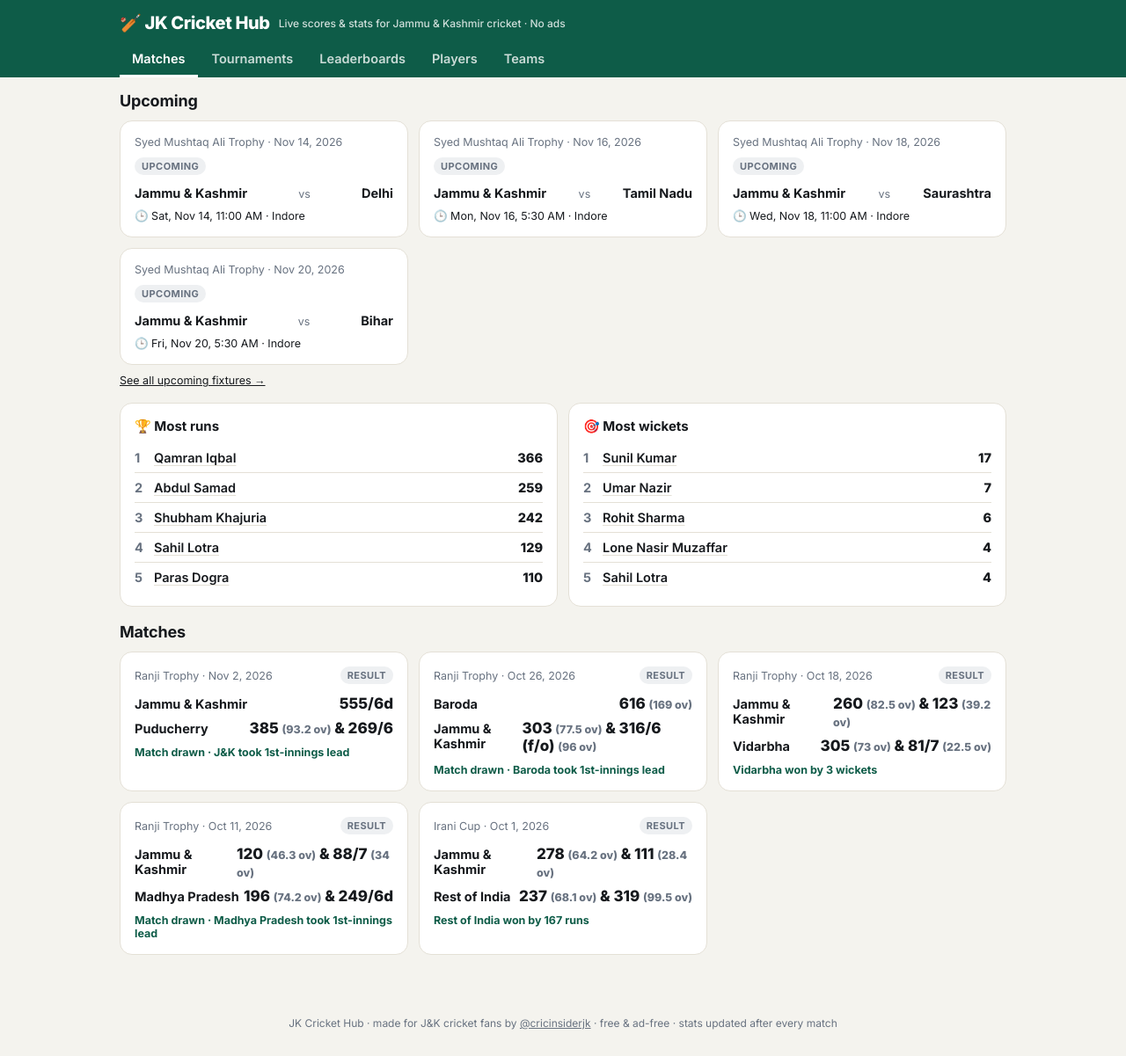
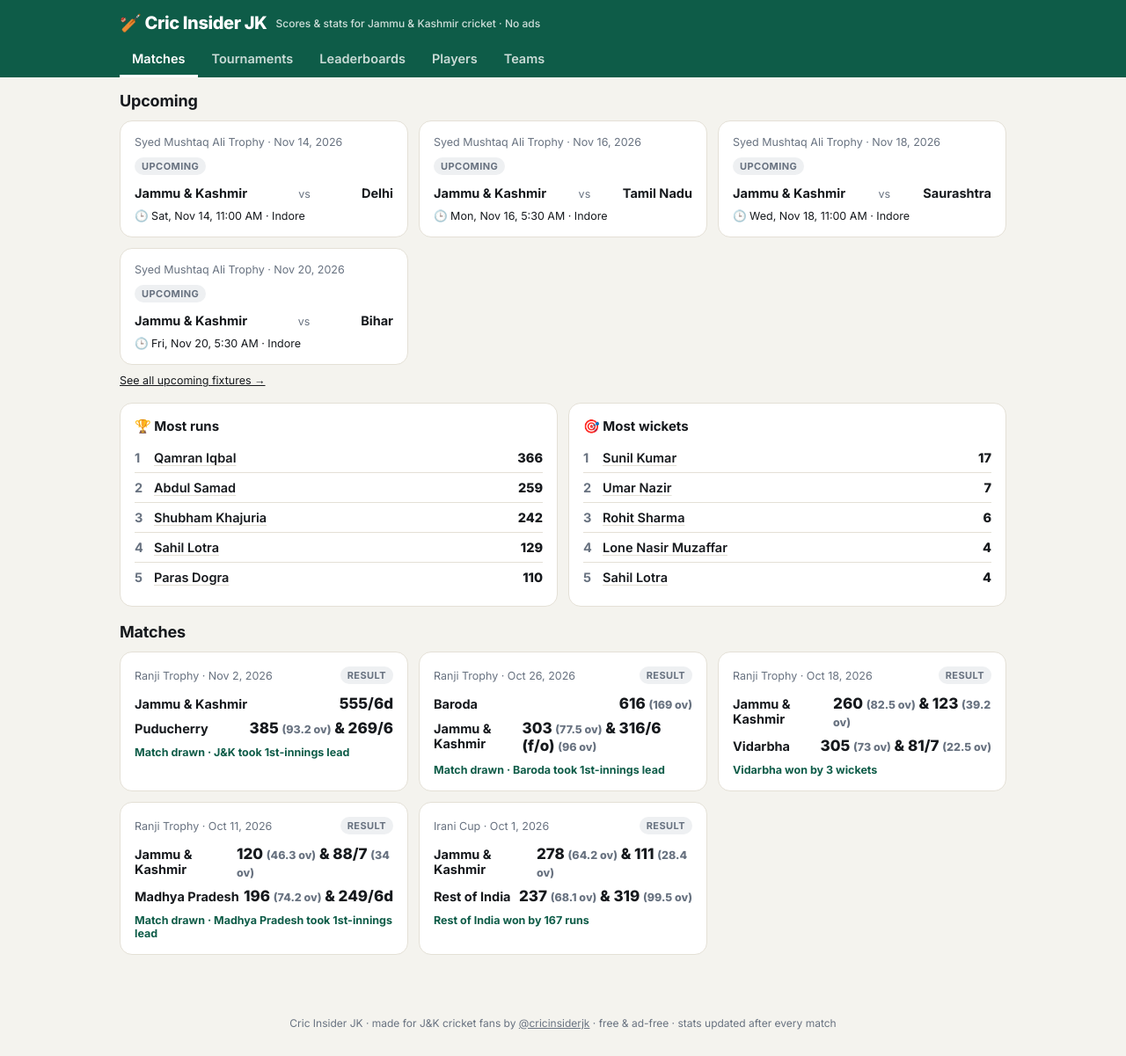
Before and after one commit to cricinsiderjk/jkcrickethub, a plain HTML site: page index.html in a window 1280 px wide. Shown: the whole page at 88% size. Drawn offline with Linux system fonts and the light colour scheme.

Commit message:
Rename app to Cric Insider JK
Co-Authored-By: Claude Opus 5.5 <noreply@anthropic.com>
Claude-Session: https://claude.ai/code/session_019HUUQfwCzGftnDiwwy1f4F

```diff
--- a/index.html
+++ b/index.html
@@ -3,9 +3,9 @@
 <head>
 <meta charset="utf-8">
 <meta name="viewport" content="width=device-width, initial-scale=1">
-<title>JK Cricket Hub – J&amp;K cricket scores &amp; stats</title>
+<title>Cric Insider JK – J&amp;K cricket scores &amp; stats</title>
 <meta name="description" content="Ad-free scores, scorecards and player stats for Jammu &amp; Kashmir cricket: Ranji Trophy, Syed Mushtaq Ali Trophy, Vijay Hazare and more.">
-<meta property="og:title" content="JK Cricket Hub"><meta property="og:description" content="Ad-free J&amp;K cricket scores, scorecards and player stats.">
+<meta property="og:title" content="Cric Insider JK"><meta property="og:description" content="Ad-free J&amp;K cricket scores, scorecards and player stats.">
 <meta name="theme-color" content="#0e5c48"><link rel="manifest" href="manifest.webmanifest"><link rel="icon" href="icon.svg" type="image/svg+xml"><link rel="apple-touch-icon" href="icon.svg">
 <link rel="preconnect" href="https://fonts.googleapis.com">
 <link href="https://fonts.googleapis.com/css2?family=Inter:wght@400;500;600;700;800&display=swap" rel="stylesheet">
@@ -89,7 +89,7 @@ footer{text-align:center;color:var(--muted);font-size:12px;padding:10px 0 30px}
 </head>
 <body>
 <header><div class="hwrap">
-  <div class="brand">🏏 JK Cricket Hub <small>Live scores &amp; stats for Jammu &amp; Kashmir cricket · No ads</small></div>
+  <div class="brand">🏏 Cric Insider JK <small>Scores &amp; stats for Jammu &amp; Kashmir cricket · No ads</small></div>
   <nav id="nav">
     <a href="#home" data-v="home">Matches</a>
     <a href="#tournaments" data-v="tournaments">Tournaments</a>
@@ -99,7 +99,7 @@ footer{text-align:center;color:var(--muted);font-size:12px;padding:10px 0 30px}
   </nav>
 </div></header>
 <main id="app"><div class="empty">Loading…</div></main>
-<footer>JK Cricket Hub · made for J&amp;K cricket fans by <a href="https://instagram.com/cricinsiderjk" target="_blank" rel="noopener">@cricinsiderjk</a> · free &amp; ad-free · stats updated after every match</footer>
+<footer>Cric Insider JK · made for J&amp;K cricket fans by <a href="https://instagram.com/cricinsiderjk" target="_blank" rel="noopener">@cricinsiderjk</a> · free &amp; ad-free · stats updated after every match</footer>
 <div class="modal" id="modal"><div class="sheet" id="sheet"></div></div>
 <div id="toast"></div>
 
```
Also changed, not shown: manifest.webmanifest, 1 other file.
